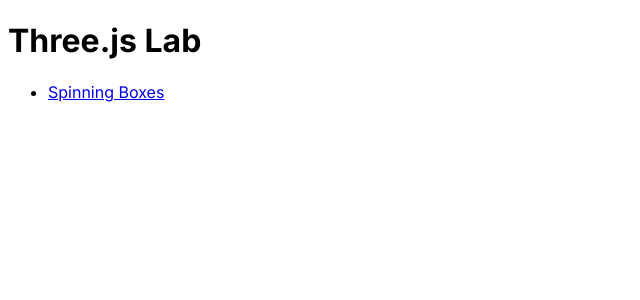
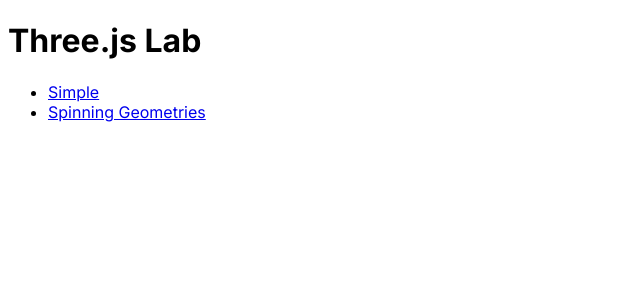
Before and after one commit to psygo/three-lab, a Next.js app: page / in a window 1280 px wide. Shown: the top 300 px of the page, without its empty margins (0-640 px from the left). Built offline with nearby package versions, Linux system fonts and the light colour scheme.

Commit message:
more organization, and a simple(r) example

```diff
--- a/src/app/(routes)/page.tsx
+++ b/src/app/(routes)/page.tsx
@@ -1,3 +1,5 @@
+"use client";
+
 import Link from "next/link";
 
 export default function Home() {
@@ -7,7 +9,12 @@
 
       <ul>
         <li>
-          <Link href="/spinning-boxes">Spinning Boxes</Link>
+          <Link href="/simple">Simple</Link>
+        </li>
+        <li>
+          <Link href="/spinning-boxes">
+            Spinning Geometries
+          </Link>
         </li>
       </ul>
     </main>
--- /dev/null
+++ b/src/app/lib/utils/exports.ts
@@ -0,0 +1 @@
+export * from "./three_refs";
```
Also changed, not shown: src/app/(routes)/simple/page.tsx (added, +28 -0 lines), src/app/(routes)/spinning-boxes/page.tsx (+6 -20 lines), src/app/lib/utils/three_refs.ts (added, +13 -0 lines), tsconfig.json (+20 -4 lines).
